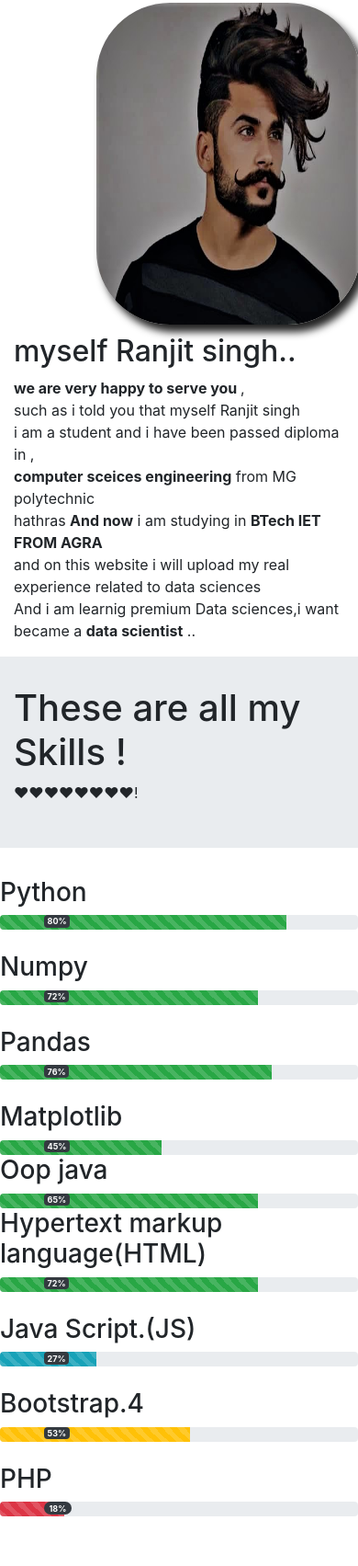
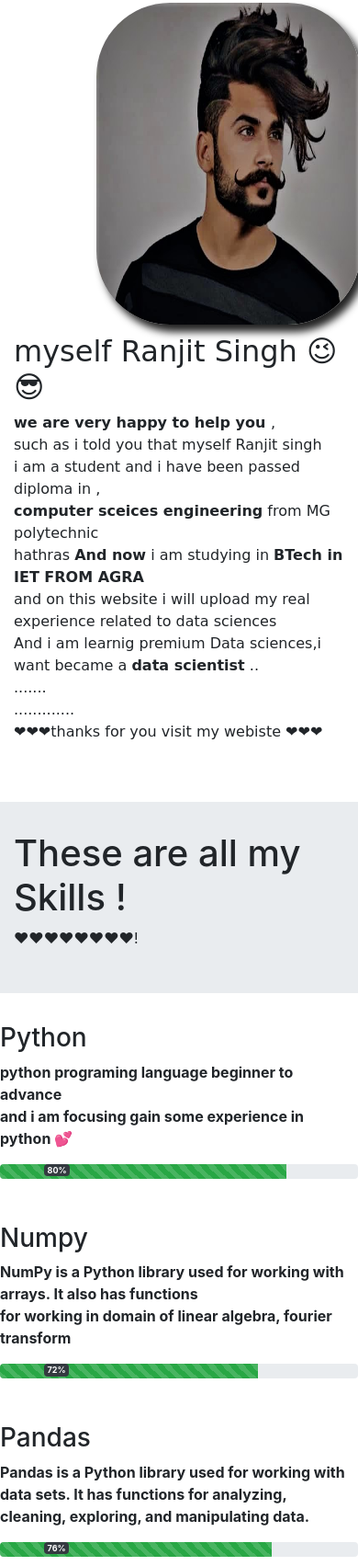
Before and after one commit to Ranjit-Singh-786/information_provider.github.io, a plain HTML site: page index.html in a window 390 px wide. Shown: the part 2113-3816 px from the top of the page at 92% size. Before the commit the page ends 3786 px from the top, so only its background shows below. Drawn offline with nearby package versions, Linux system fonts and the light colour scheme.

Commit message:
committed

```diff
--- a/index.html
+++ b/index.html
@@ -11,7 +11,7 @@
   <script src="https://cdnjs.cloudflare.com/ajax/libs/popper.js/1.16.0/umd/popper.min.js"></script>
   <script src="https://maxcdn.bootstrapcdn.com/bootstrap/4.5.2/js/bootstrap.min.js"></script>
 </head>
-<body>
+<body >
 <!-- carausel start -->
 <div class="header" >
   <ul class="nav">
@@ -162,19 +162,24 @@
       <!-- <p>Lorem ipsum...</p> -->
     </div>
     <div class="col-sm-6 ">
-      <h2>myself Ranjit singh..</h2>
-      <p><b>we are very happy to serve you </b>,<br>
+      <h2>myself Ranjit Singh 😉😎</h2>
+      <p><b>we are very happy to help you </b>,<br>
         such as i told you that myself Ranjit singh <br>
         i am a student and i have been passed diploma in , <br>
         <b>computer sceices engineering</b> from MG polytechnic <br>
-        hathras <b>And now</b> i am studying in <b>BTech
+        hathras <b>And now</b> i am studying in <b>BTech in
         IET FROM AGRA </b><br>
       and on this website i will upload my real experience related to data sciences<br>
           And i am learnig premium Data sciences,i want became a <b>data scientist</b>
-        ..</p>
+        .. <br>
+        ....... <br>
+        ............. <br>
+      ❤❤❤thanks for you visit my webiste ❤❤❤</p>
     </div>
   </div>
 </div>
+<br>
+<br>
 <div class="jumbotron jumbotron-fluid">
   <div class="container">
     <h1>These are all my Skills !</h1>
@@ -184,6 +189,9 @@
 <!-- progress bar start here  -->
 
 <h3 class="display-5">Python</h3>
+<p><b>python programing language beginner to advance<br>
+  and i am focusing gain some experience in python 💕</b></p>
+
 
 <div class="progress">
 	<div class="progress-bar-striped bg-success text-white" style="height: 25px;width:80%"><span class="badge badge-dark ml-5">80%</span>
@@ -191,9 +199,48 @@
 </div>
 <br>
 
+<br>
+<h3 class="display-5">Numpy</h3>
+<p><b>NumPy is a Python library used for working with arrays. It also has functions <br>
+   for working in domain of linear algebra, fourier transform</b></p>
 
-<h3 class="display-5">Numpy</h3>
+<div class="progress">
+	<div class="progress-bar-striped bg-success text-white" style="height: 25px;width:72%"><span class="badge badge-dark ml-5">72%</span>
+	</div>
+</div>
+<br>
+<br>
 
+<h3 class="display-5">Pandas</h3>
+<p><b> Pandas is a Python library used for working with data sets. It has functions for analyzing,<br>
+   cleaning, exploring, and manipulating data.</b></p>
+
+<div class="progress">
+	<div class="progress-bar-striped bg-success text-white" style="height: 25px;width:76%"><span class="badge badge-dark ml-5">76%</span>
+	</div>
+</div>
+<br>
+<br>
+
+<h3 class="display-5">Matplotlib</h3>
+<p><b>It is a cross-platform library for making 2D plots from data in arrays. Matplotlib is written in Python and makes use of NumPy,<br>
+   the numerical mathematics ...</b></p>
+
+<div class="progress">
+	<div class="progress-bar-striped bg-success text-white" style="height: 25px;width:45%"><span class="badge badge-dark ml-5">45%</span>
+	</div>
+</div>
+<br><br>
+
+<h3 class="display-5">Oop java</h3>
+<br>
+<div class="progress">
+	<div class="progress-bar-striped bg-success text-white" style="height: 25px;width:72%"><span class="badge badge-dark ml-5">65%</span>
+	</div>
+</div>
+<br><br>
+<h3 class="display-5">HTML</h3>
+<br>
 <div class="progress">
 	<div class="progress-bar-striped bg-success text-white" style="height: 25px;width:72%"><span class="badge badge-dark ml-5">72%</span>
 	</div>
@@ -201,58 +248,14 @@
 <br>
 
 
-<h3 class="display-5">Pandas</h3>
-
+<h3 class="display-5">css</h3>
+<br>
 <div class="progress">
-	<div class="progress-bar-striped bg-success text-white" style="height: 25px;width:76%"><span class="badge badge-dark ml-5">76%</span>
+	<div class="progress-bar-striped bg-success text-white" style="height: 25px;width:55%"><span class="badge badge-dark ml-5">55%</span>
 	</div>
 </div>
 <br>
 
-
-<h3 class="display-5">Matplotlib</h3>
-
-<div class="progress">
-	<div class="progress-bar-striped bg-success text-white" style="height: 25px;width:45%"><span class="badge badge-dark ml-5">45%</span>
-	</div>
-</div>
-
-
-<h3 class="display-5">Oop java</h3>
-
-<div class="progress">
-	<div class="progress-bar-striped bg-success text-white" style="height: 25px;width:72%"><span class="badge badge-dark ml-5">65%</span>
-	</div>
-</div>
-
-<h3 class="display-5">Hypertext markup language(HTML)</h3>
-
-<div class="progress">
-	<div class="progress-bar-striped bg-success text-white" style="height: 25px;width:72%"><span class="badge badge-dark ml-5">72%</span>
-	</div>
-</div>
-<br>
-<h3 class="display-5">Java Script.(JS)</h3>
-
-	<div class="progress">
-		<div class="progress-bar-striped bg-info text-white" style="height: 25px;width:27%"><span class="badge badge-dark ml-5">27%</span>
-	</div>
-</div>
-<br>
-<h3 class="display-5">Bootstrap.4</h3>
-
-	<div class="progress">
-		<div class="progress-bar-striped bg-warning text-white" style="height: 25px;width:53%"><span class="badge badge-dark  ml-5">53%</span>
-		</div>
-</div>
-<br>
-	<h3 class="display-5">PHP</h3>
-
-		<div class="progress">
-		<div class="progress-bar-striped bg-danger text-white" style="height: 25px;width:18%"><span class="badge badge-dark badge-pill ml-5">18%</span>
-		</div>
-	</div>
-</div>
 <br>
 </body>
 </html>
--- a/style.css
+++ b/style.css
@@ -8,6 +8,9 @@
 	/* height:100vh; */
 	/* background-size:cover; */
 
+}
+.col-sm-6{
+	font-family: cursive;
 }
 .card1{
     /* background:skyblue; */
```
